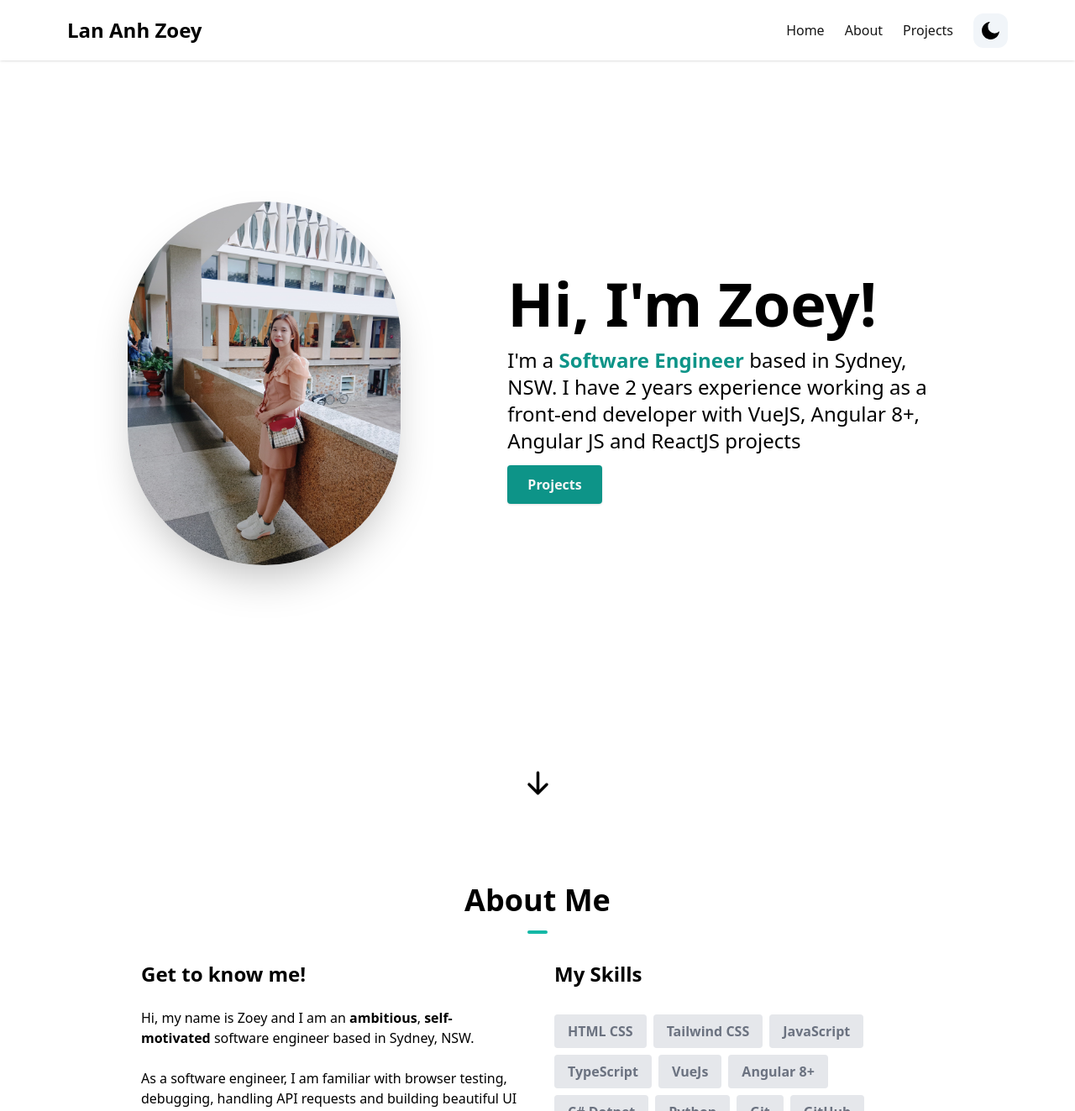
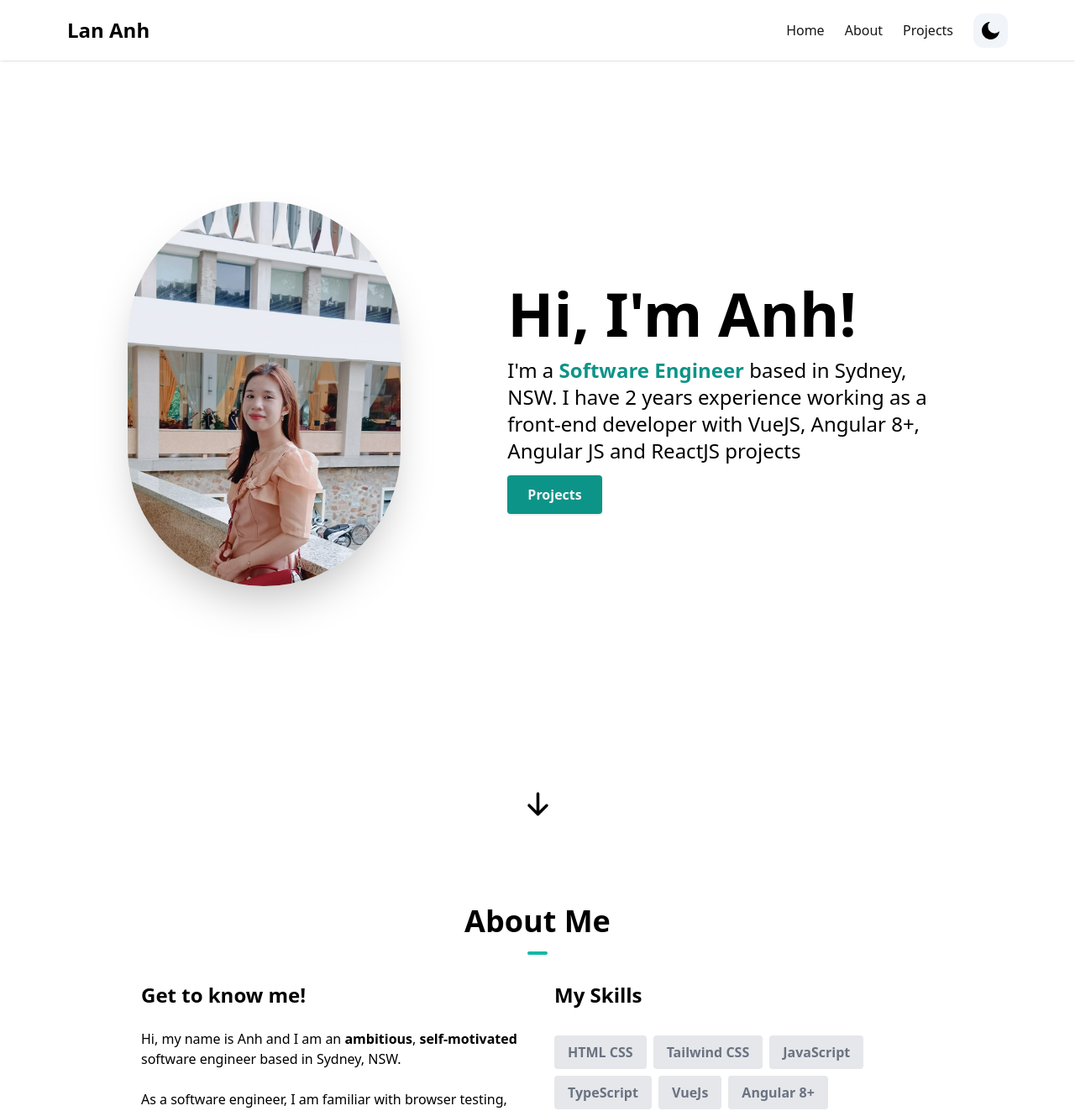
Before and after one commit to anh-nguyen20899/zoey-porfolio, a Next.js app: page / in a window 1280 px wide. Shown: the top 1323 px of the page at 84% size. Built offline with nearby package versions, Linux system fonts and the light colour scheme.

Commit message:
Update profile name

```diff
--- a/components/AboutSection.tsx
+++ b/components/AboutSection.tsx
@@ -29,7 +29,7 @@ const AboutSection = () => {
               Get to know me!
             </h1>
             <p>
-              Hi, my name is Zoey and I am an{" "}
+              Hi, my name is Anh and I am an{" "}
               <span className="font-bold">{"ambitious"}</span>,
               <span className="font-bold">{" self-motivated"}</span> software engineer
               based in Sydney, NSW.
--- a/components/Footer.tsx
+++ b/components/Footer.tsx
@@ -10,7 +10,7 @@ const Footer = () => {
       <hr className="w-full h-0.5 mx-auto mt-8 bg-neutral-200 border-0"></hr>
       <div className="mx-auto  p-4 flex flex-col text-center text-neutral-900 md:flex-row md:justify-between">
         <div className="flex flex-row items-center justify-center space-x-1 text-neutral-500 dark:text-neutral-100">
-          © 2023 Lan Anh Zoey <a href="/" className="hover:underline"></a>
+          © 2023 Lan Anh <a href="/" className="hover:underline"></a>
         </div>
         <div className="flex flex-row items-center justify-center space-x-2 mb-1">
           <a href="https://github.com/anh-nguyen20899" rel="noreferrer" target="_blank">
--- a/components/HeroSection.tsx
+++ b/components/HeroSection.tsx
@@ -19,7 +19,7 @@ const HeroSection = () => {
           />
         </div>
         <div className="md:mt-2 md:w-3/5">
-          <h1 className="text-4xl font-bold mt-6 md:mt-0 md:text-7xl">Hi, I&#39;m Zoey!</h1>
+          <h1 className="text-4xl font-bold mt-6 md:mt-0 md:text-7xl">Hi, I&#39;m Anh!</h1>
           <p className="text-lg mt-4 mb-6 md:text-2xl">
             I&#39;m a{" "}
             <span className="font-semibold text-teal-600">
--- a/components/Navbar.tsx
+++ b/components/Navbar.tsx
@@ -43,7 +43,7 @@ export default function Navbar() {
           <div className="flex items-center justify-between py-3 md:py-5 md:block">
             <Link to="home">
               <div className="container flex items-center space-x-2">
-                <h2 className="text-2xl font-bold">Lan Anh Zoey</h2>
+                <h2 className="text-2xl font-bold">Lan Anh</h2>
               </div>
             </Link>
             <div className="md:hidden">
--- a/components/ProjectsSection.tsx
+++ b/components/ProjectsSection.tsx
@@ -14,11 +14,18 @@ const projects = [
     link: "https://sparkly-piroshki-ab82fb.netlify.app/login",
   },
   {
-    name: ".Net web api",
+    name: ".Net Web API",
     description: "I created a REST API project using the latest .NET 6 and MongoDb innovations.",
     image: "static/img/float-project-management.png",
     github: "https://github.com/anh-nguyen20899/store_items",
-    link: "",
+    link: "https://github.com/anh-nguyen20899/web-mvc",
+  },
+  {
+    name: "ASP.Net Web MVC for Employees Management",
+    description: "Platform allows admistrator to perform CRUD operation on their employees system",
+    image: "static/img/float-project-management.png",
+    github: "https://github.com/anh-nguyen20899/web-mvc",
+    link: "https://github.com/anh-nguyen20899/web-mvc",
   },
 ]
 
--- a/src/app/head.tsx
+++ b/src/app/head.tsx
@@ -4,7 +4,7 @@ import React from "react";
 export default function Head() {
   return (
     <>
-      <title>Lan Anh Zoey</title>
+      <title>Lan Anh</title>
       <meta content="width=device-width, initial-scale=1" name="viewport" />
       <meta name="description" content="Generated by create next app" />
       <link
```
Also changed, not shown: public/avatar.jpg.
